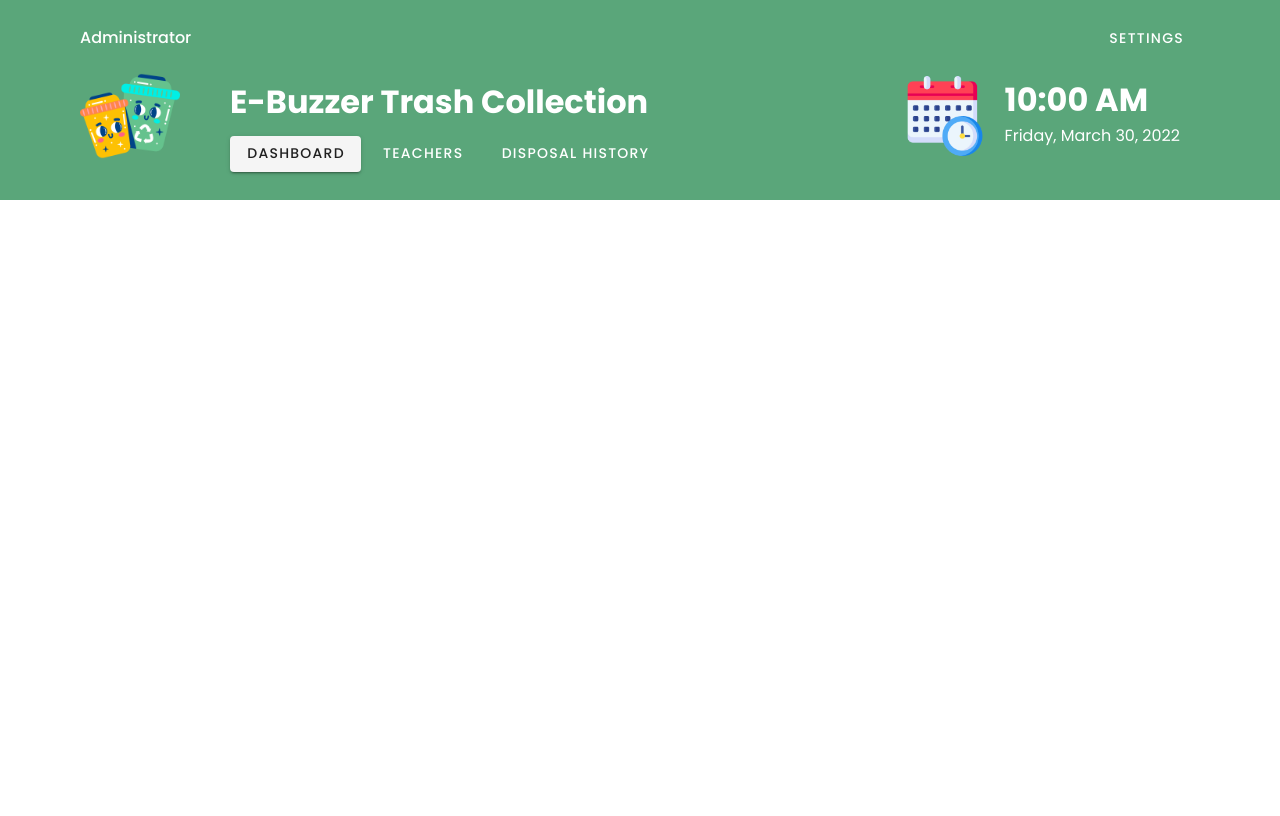
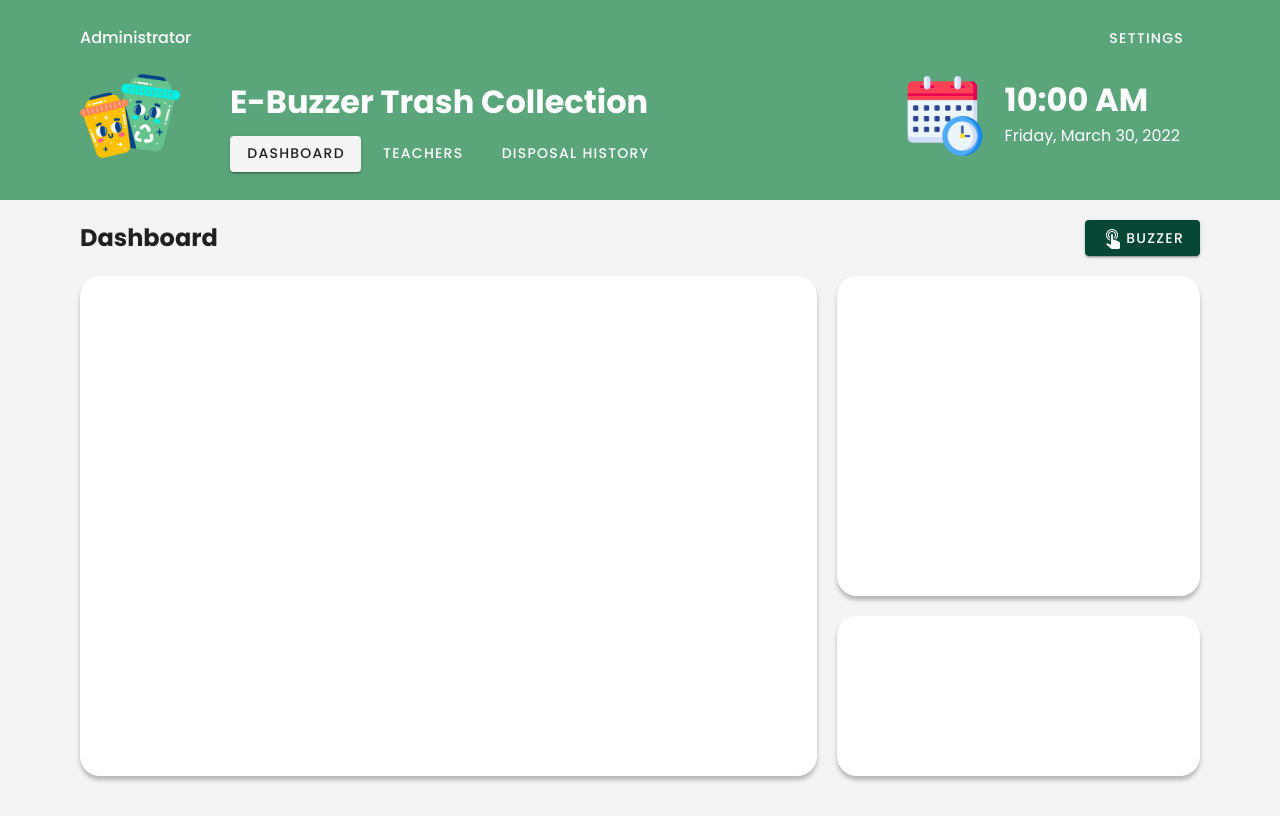
Before and after one commit to IamMarkReyRonolo/feedbACTS-on-the-go-frontned, a Vue app: page /admin in a window 1280 px wide. Built offline with nearby package versions, Linux system fonts and the light colour scheme.

Commit message:
design responsive base dashboard

```diff
--- a/src/components/AdminPageComponents/Main.vue
+++ b/src/components/AdminPageComponents/Main.vue
@@ -1,6 +1,6 @@
 <template>
-	<div class="headerCon">
-		<!-- <h1>I am the main content</h1> -->
+	<div class="mainCon">
+		<router-view />
 	</div>
 </template>
 
@@ -11,4 +11,16 @@
 	};
 </script>
 
-<style scoped></style>
+<style scoped>
+	.mainCon {
+		background-color: #f4f4f4;
+		padding: 0px 40px;
+	}
+
+	@media only screen and (max-width: 1100px) {
+		/* For mobile phones: */
+		.mainCon {
+			padding: 0px 20px;
+		}
+	}
+</style>
--- /dev/null
+++ b/src/components/AdminPageComponents/MainComponents/Dashboard.vue
@@ -0,0 +1,137 @@
+<template>
+	<div class="dashboard">
+		<div class="fetched" v-if="fetched">
+			<div class="desktopView">
+				<div class="upperView">
+					<div class="titleCon">
+						<h2>Dashboard</h2>
+					</div>
+					<v-btn color="#064635" dark
+						><v-icon dark> mdi-gesture-double-tap </v-icon>Buzzer</v-btn
+					>
+				</div>
+				<div class="mainView">
+					<v-row no-gutters>
+						<v-col cols="12" lg="8">
+							<div class="leftCon">
+								<div class="tableCon"></div>
+							</div>
+						</v-col>
+						<v-col cols="12" lg="4">
+							<div class="rightCon">
+								<v-row no-gutters>
+									<v-col cols="12" sm="8" lg="12">
+										<div class="dataCon"></div>
+									</v-col>
+									<v-col cols="12" sm="4" lg="12">
+										<div class="reportCon"></div>
+									</v-col>
+								</v-row>
+							</div>
+						</v-col>
+					</v-row>
+				</div>
+			</div>
+
+			<div class="mobileView"></div>
+		</div>
+		<div class="loading" v-if="loading"></div>
+		<div class="error" v-if="error"></div>
+	</div>
+</template>
+
+<script>
+	export default {
+		components: {},
+		data: () => ({
+			fetched: true,
+			loading: false,
+			error: false,
+		}),
+	};
+</script>
+
+<style scoped>
+	.mobileView {
+		display: none;
+	}
+
+	.desktopView {
+		padding: 20px 40px;
+	}
+
+	.upperView {
+		display: flex;
+		justify-content: space-between;
+		align-items: center;
+	}
+
+	.mainView {
+		display: flex;
+		justify-content: center;
+		align-items: center;
+		min-height: 500px;
+		margin: 20px 0px;
+	}
+
+	.leftCon {
+		padding-right: 10px;
+	}
+	.rightCon {
+		padding-left: 10px;
+		min-height: 500px;
+	}
+
+	.tableCon {
+		height: 500px;
+		background-color: white;
+		box-shadow: 0px 4px 4px rgba(0, 0, 0, 0.25);
+		border-radius: 20px;
+	}
+
+	.dataCon {
+		background-color: white;
+		box-shadow: 0px 4px 4px rgba(0, 0, 0, 0.25);
+		border-radius: 20px;
+		height: 320px;
+	}
+
+	.reportCon {
+		background-color: white;
+		box-shadow: 0px 4px 4px rgba(0, 0, 0, 0.25);
+		border-radius: 20px;
+		height: 160px;
+		margin-top: 20px;
+	}
+
+	@media only screen and (max-width: 1260px) {
+		/* For medium: */
+		.desktopView {
+			padding: 20px 0px;
+		}
+
+		.leftCon {
+			padding-right: 0px;
+		}
+		.rightCon {
+			padding-left: 0px;
+			padding: 20px 0px;
+			min-height: 320px;
+		}
+
+		.dataCon {
+			margin-right: 10px;
+		}
+
+		.reportCon {
+			margin-top: 0px;
+			margin-left: 10px;
+		}
+	}
+
+	@media only screen and (max-width: 700px) {
+		.desktopView {
+			display: none;
+		}
+	}
+</style>
```
Also changed, not shown: src/router/index.js (+17 -0 lines).
